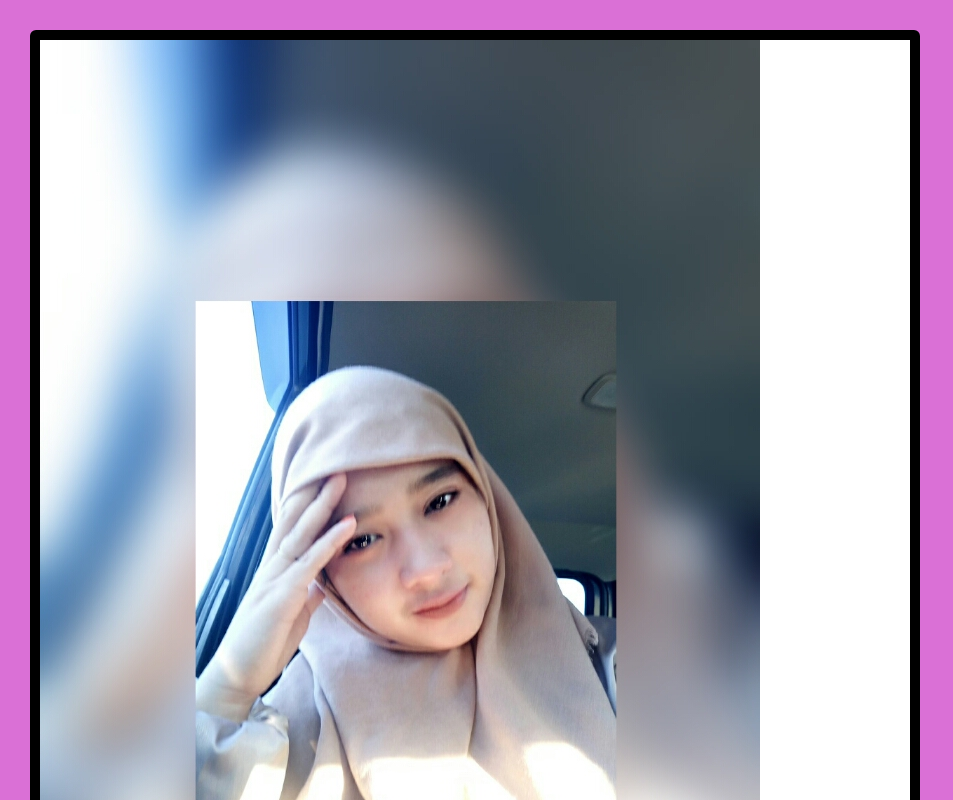
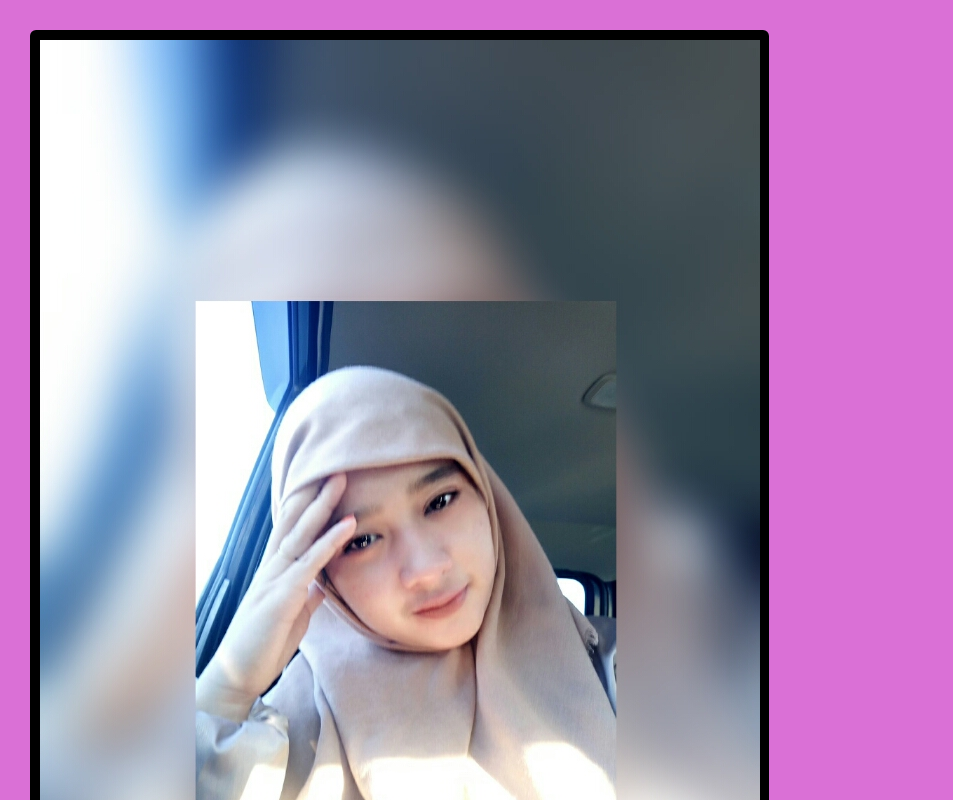
Before and after one commit to ReskiWahdaniah/ReskiWahdaniah-60900118034, a plain HTML site: page index.html in a window 1280 px wide. Shown: the top 800 px of the page, without its empty margins (0-953 px from the left). Drawn offline with Linux system fonts and the light colour scheme.

Commit message:
added initial style the profile

```diff
--- a/style.css
+++ b/style.css
@@ -5,7 +5,7 @@ body {
 
 }
 #profile-container{
-    max-width: 870px;
+    max-width: 719px;
     background-color: white;
     border: 10px solid black;
     border-radius:6px;
```
